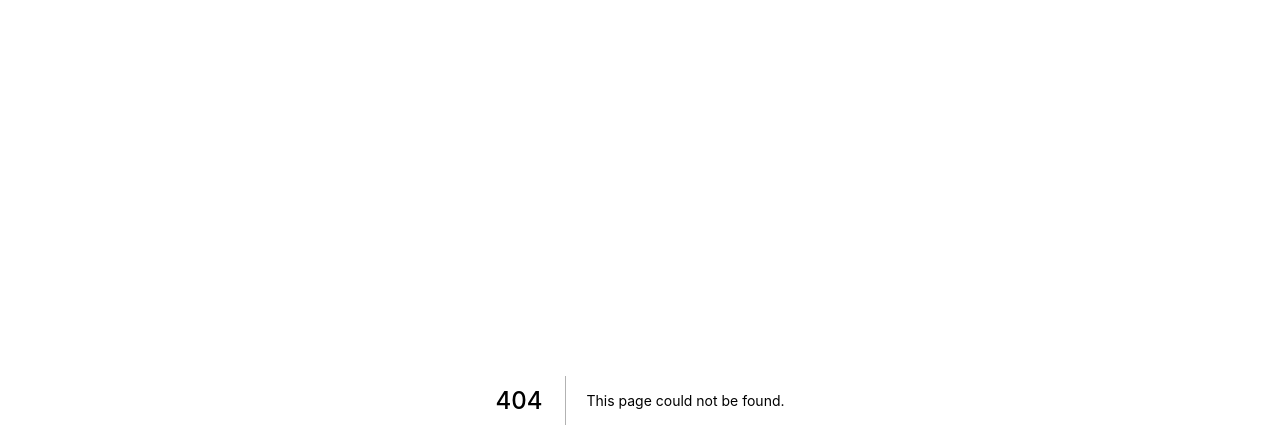
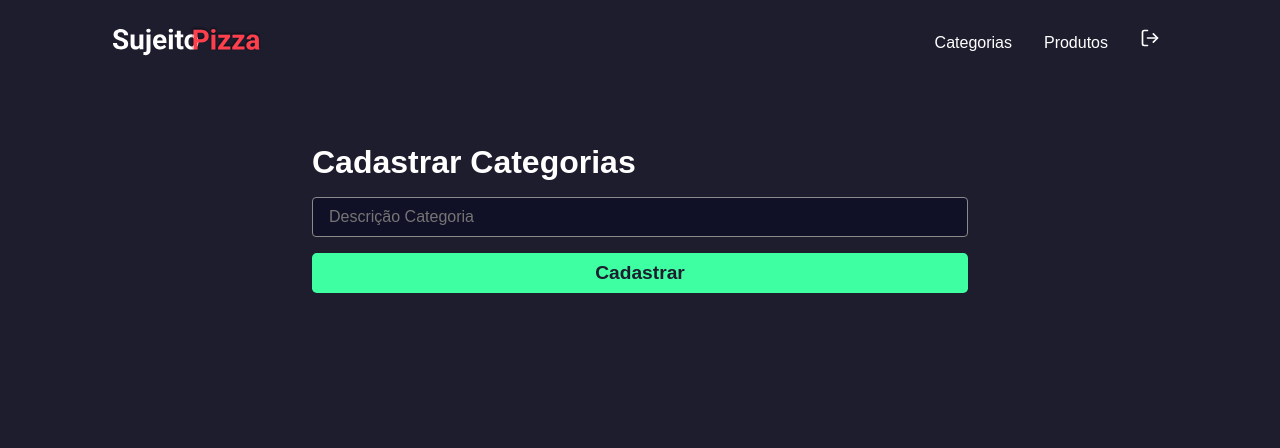
Before and after one commit to GuiBrust/app-pizzaria, a Next.js app in the folder frontend/: page /category in a window 1280 px wide. Before the commit this address had no page. Shown: the top 448 px of the page. Built offline with nearby package versions, Linux system fonts and the light colour scheme.

Commit message:
cadastro categoria

```diff
--- /dev/null
+++ b/frontend/src/pages/category/index.tsx
@@ -0,0 +1,62 @@
+import { useState, FormEvent } from 'react'
+import Head from 'next/head'
+import { Header } from "../../components/ui/Header"
+import styles from './styles.module.scss'
+
+import { setupAPIClient } from '../../services/api'
+import { toast } from 'react-toastify'
+
+export default function Category() {
+  const [name, setName] = useState('')
+
+  async function handleRegister(event: FormEvent){
+    event.preventDefault();
+
+    if (!name) {
+      toast.error('Preencha a descrição da Categoria!')
+      return
+    }
+
+    try {
+      const api = setupAPIClient()
+      await api.post('/categories', {
+        name
+      })
+
+      toast.success('Categoria cadastrada com sucesso!')
+      setName('')
+    } catch (error) {
+      toast.error('Erro ao cadastrar categoria!')
+    }
+  }
+
+  return (
+    <>
+      <Head>
+        <title>Categorias - Pizzaria</title>
+      </Head>
+      <div>
+        <Header />
+
+        <main className={styles.container}>
+          <h1>Cadastrar Categorias</h1>
+
+          <form className={styles.form} onSubmit={handleRegister}>
+            <input
+              type="text"
+              placeholder='Descrição Categoria'
+              className={styles.input}
+              value={name}
+              onChange={(e) => setName(e.target.value)}
+            />
+
+            <button className={styles.buttonAdd} type='submit'>
+              Cadastrar
+            </button>
+
+          </form>
+        </main>
+      </div>
+    </>
+  )
+}
--- /dev/null
+++ b/frontend/src/pages/category/styles.module.scss
@@ -0,0 +1,40 @@
+.container{
+  max-width: 720px;
+  margin: 4rem auto;
+  padding: 0 2rem;
+
+  display: flex;
+  justify-content: space-between;
+  flex-direction: column;
+}
+
+.container h1{
+  color: var(--white);
+}
+
+.form{
+  display: flex;
+  flex-direction: column;
+  margin: 1rem 0;
+}
+
+.input{
+  background-color: var(--dark-900);
+  border: 0;
+  padding: 1rem;
+  height: 40px;
+  border-radius: 0.25rem;
+  color: var(--white);
+  border: 1px solid var(--gray-100);
+  margin-bottom: 1rem;
+}
+
+.buttonAdd{
+  height: 40px;
+  border: 0;
+  background-color: var(--green-900);
+  font-weight: bold;
+  font-size: 1.2rem;
+  border-radius: 0.3rem;
+  color: var(--dark-700)
+}
```
